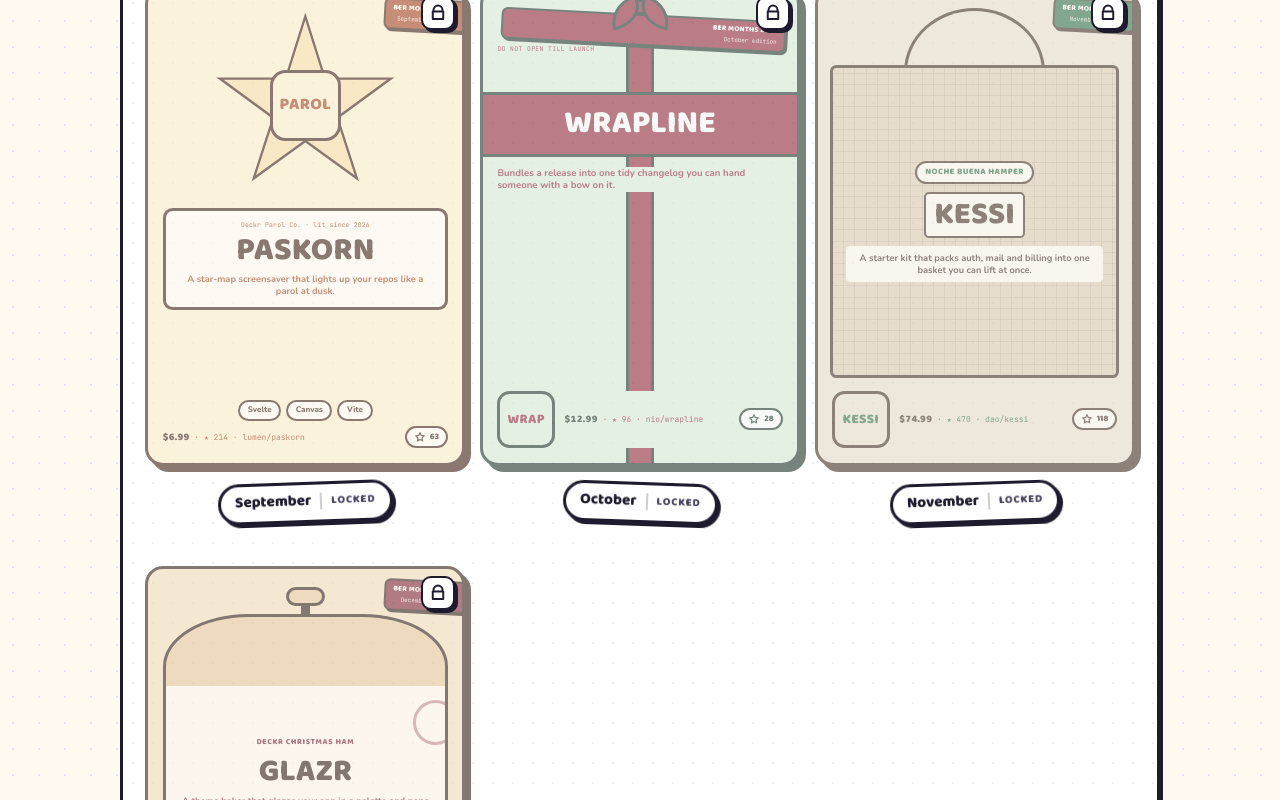
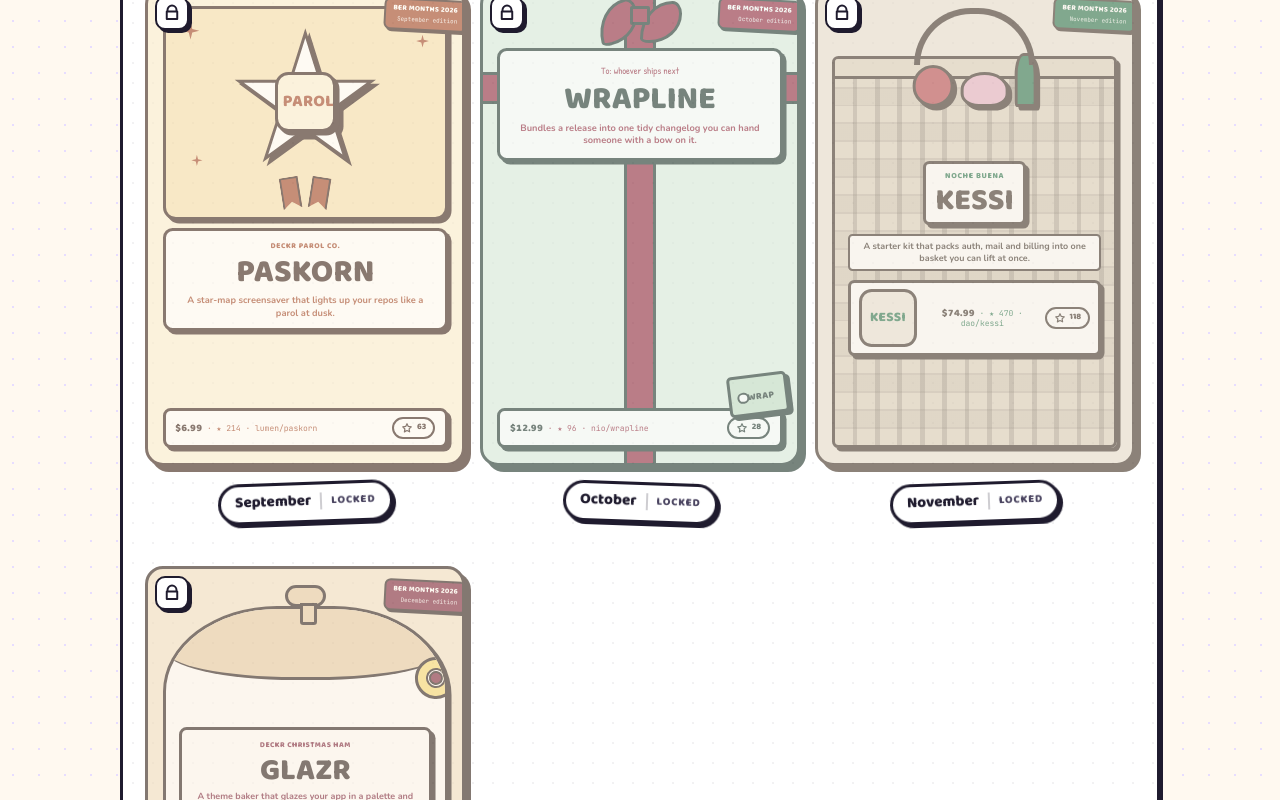
Before and after one commit to s3mivra/deckr, a React (Vite) app in the folder client/: page / in a window 1280 px wide. Shown: the part 2800-3600 px from the top of the page. Built offline with nearby package versions, Linux system fonts and the light colour scheme; no server answers.

Commit message:
v0.38 patch

```diff
--- a/client/src/components/FlipCard.jsx
+++ b/client/src/components/FlipCard.jsx
@@ -378,24 +378,34 @@
   );
 }
 
-/* ---------- fronts: Ber Months 2026 limited editions ---------- */
+/* ---------- fronts: Ber Months 2026 limited editions ----------
+   Cutealism: chunky ink borders, hard offset shadows, flat pastel blocks and
+   one big playful motif per format (star / bow / basket / ham tin). */
 
 function ParolFront({ card, like }) {
   return (
     <div className="flip-card__face flip-card__face--front parol-front">
       <SeasonRibbon pkg="parol" />
+      <div className="pl-sky">
+        <span className="pl-spark pl-spark--1" aria-hidden="true" />
+        <span className="pl-spark pl-spark--2" aria-hidden="true" />
+        <span className="pl-spark pl-spark--3" aria-hidden="true" />
         <div className="pl-star">
           <AppBadge card={card} />
         </div>
-      <div className="pl-tail">
-        <span className="pl-brand">Deckr Parol Co. · lit since {new Date().getFullYear()}</span>
+        <span className="pl-tails" aria-hidden="true">
+          <i />
+          <i />
+        </span>
+      </div>
+      <div className="pl-plate">
+        <span className="pl-brand">Deckr Parol Co.</span>
         <h3 className="pl-name" style={nameStyle(card)}>
           {card.projectName || 'Untitled project'}
         </h3>
         <Flavour text={card.description} className="pl-flav" />
       </div>
       <div className="pl-foot">
-        <TechChips card={card} max={4} />
         <NetWeight card={card} like={like} />
       </div>
     </div>
@@ -406,18 +416,24 @@
   return (
     <div className="flip-card__face flip-card__face--front giftbox-front">
       <SeasonRibbon pkg="giftbox" />
-      <span className="gb-ribbon-v" aria-hidden="true" />
-      <span className="gb-bow" aria-hidden="true" />
-      <span className="gb-brand">Do not open till launch</span>
-      <div className="gb-plate">
+      <span className="gb-ribbon gb-ribbon--h" aria-hidden="true" />
+      <span className="gb-ribbon gb-ribbon--v" aria-hidden="true" />
+      <span className="gb-bow" aria-hidden="true">
+        <i />
+        <i />
+        <b />
+      </span>
+      <div className="gb-label">
+        <span className="gb-to">To: whoever ships next</span>
         <h3 className="gb-name" style={nameStyle(card)}>
           {card.projectName || 'Untitled project'}
         </h3>
+        <Flavour text={card.description} className="gb-flav" />
       </div>
-      <Flavour text={card.description} className="gb-flav" />
-      <div className="gb-spacer" />
+      <span className="gb-tag" aria-hidden="true">
+        <b>{codeFor(card)}</b>
+      </span>
       <div className="gb-foot">
-        <AppBadge card={card} className="p-mascot--sm" />
         <NetWeight card={card} like={like} />
       </div>
     </div>
@@ -429,16 +445,23 @@
     <div className="flip-card__face flip-card__face--front hamper-front">
       <SeasonRibbon pkg="hamper" />
       <span className="hm-handle" aria-hidden="true" />
+      <span className="hm-goods" aria-hidden="true">
+        <i className="hm-cheese" />
+        <i className="hm-ham" />
+        <i className="hm-bottle" />
+      </span>
       <div className="hm-basket">
-        <span className="hm-brand">Noche Buena hamper</span>
+        <div className="hm-label">
+          <span className="hm-brand">Noche Buena</span>
           <h3 className="hm-name" style={nameStyle(card)}>
             {card.projectName || 'Untitled project'}
           </h3>
+        </div>
         <Flavour text={card.description} className="hm-flav" />
-      </div>
         <div className="hm-foot">
           <AppBadge card={card} className="p-mascot--sm" />
           <NetWeight card={card} like={like} />
+        </div>
       </div>
     </div>
   );
@@ -450,14 +473,17 @@
       <SeasonRibbon pkg="hamcan" />
       <span className="hc-key" aria-hidden="true" />
       <div className="hc-tin">
+        <span className="hc-glaze" aria-hidden="true" />
+        <span className="hc-pineapple hc-pineapple--a" aria-hidden="true" />
+        <span className="hc-pineapple hc-pineapple--b" aria-hidden="true" />
+        <div className="hc-label">
           <span className="hc-brand">Deckr Christmas Ham</span>
-        <span className="hc-ring hc-ring--a" aria-hidden="true" />
-        <span className="hc-ring hc-ring--b" aria-hidden="true" />
           <h3 className="hc-name" style={nameStyle(card)}>
             {card.projectName || 'Untitled project'}
           </h3>
           <Flavour text={card.description} className="hc-flav" />
           <span className="hc-ml">Net wt. one project · glazed</span>
+        </div>
       </div>
       <div className="hc-foot">
         <AppBadge card={card} className="p-mascot--sm" />
--- a/client/src/styles/app.css
+++ b/client/src/styles/app.css
@@ -341,8 +341,8 @@
 .berm__lock {
   position: absolute;
   top: 10px;
-  right: 10px;
-  z-index: 2;
+  left: 10px;
+  z-index: 6;
   display: grid;
   place-items: center;
   width: 34px;
--- a/client/src/styles/cards.css
+++ b/client/src/styles/cards.css
@@ -657,6 +657,14 @@
 }
 .flip-card .tin-spacer { flex: 1; min-height: 1cqw; }
 
+/* Ber Months fronts share one chunky-shadow token for interior blocks */
+.flip-card .parol-front,
+.flip-card .giftbox-front,
+.flip-card .hamper-front,
+.flip-card .hamcan-front {
+  --chunk: 1.1cqw 1.1cqw 0 var(--card-ink);
+}
+
 /* ---- FRONT: parol (September) ---- */
 .flip-card .parol-front {
   position: relative;
@@ -664,16 +672,38 @@
   background: var(--pastel);
   align-items: center;
   text-align: center;
-  gap: 3cqw;
+  gap: 2.6cqw;
 }
+.flip-card .pl-sky {
+  position: relative;
+  width: 100%;
+  margin-top: 1cqw;
+  padding: 6cqw 4cqw 13cqw;
+  flex-shrink: 0;
+  background: var(--pastel-2);
+  border: 3px solid var(--card-ink);
+  border-radius: 4cqw;
+  box-shadow: var(--chunk);
+  display: grid;
+  place-items: center;
+}
+.flip-card .pl-spark {
+  position: absolute;
+  width: 5.5cqw;
+  height: 5.5cqw;
+  background: var(--theme-ink);
+  clip-path: polygon(50% 0, 60% 40%, 100% 50%, 60% 60%, 50% 100%, 40% 60%, 0 50%, 40% 40%);
+}
+.flip-card .pl-spark--1 { top: 4cqw; left: 5cqw; }
+.flip-card .pl-spark--2 { top: 8cqw; right: 5cqw; width: 4cqw; height: 4cqw; }
+.flip-card .pl-spark--3 { bottom: 16cqw; left: 8cqw; width: 3.5cqw; height: 3.5cqw; }
 .flip-card .pl-star {
   position: relative;
-  width: 58cqw;
-  height: 58cqw;
-  margin-top: 3cqw;
-  flex-shrink: 0;
+  width: 46cqw;
+  height: 46cqw;
   display: grid;
   place-items: center;
+  filter: drop-shadow(1.4cqw 1.4cqw 0 var(--card-ink));
 }
 .flip-card .pl-star::before,
 .flip-card .pl-star::after {
@@ -694,29 +724,54 @@
   );
 }
 .flip-card .pl-star::before { background: var(--card-ink); }
-.flip-card .pl-star::after { inset: 2.4cqw; background: var(--pastel-2); }
-.flip-card .pl-star .p-mascot { position: relative; z-index: 2; }
-.flip-card .pl-tail {
+.flip-card .pl-star::after { inset: 3cqw; background: var(--card-body); }
+.flip-card .pl-star .p-mascot {
+  position: relative;
+  z-index: 2;
+  width: 19cqw;
+  box-shadow: var(--chunk);
+}
+.flip-card .pl-tails {
+  position: absolute;
+  left: 50%;
+  bottom: 2.5cqw;
+  transform: translateX(-50%);
+  display: flex;
+  gap: 3cqw;
+}
+.flip-card .pl-tails i {
+  width: 6cqw;
+  height: 10cqw;
+  background: var(--theme-ink);
+  border: 2.5px solid var(--card-ink);
+  clip-path: polygon(0 0, 100% 0, 100% 100%, 50% 78%, 0 100%);
+}
+.flip-card .pl-tails i:first-child { transform: rotate(-9deg); }
+.flip-card .pl-tails i:last-child { transform: rotate(9deg); }
+.flip-card .pl-plate {
   position: relative;
   width: 100%;
   background: var(--card-body);
   border: 3px solid var(--card-ink);
   border-radius: 3cqw;
+  box-shadow: var(--chunk);
   padding: 3cqw;
   display: flex;
   flex-direction: column;
-  gap: 1.6cqw;
+  gap: 1.4cqw;
 }
 .flip-card .pl-brand {
-  font-family: var(--font-mono);
-  font-size: 2cqw;
-  letter-spacing: 0.03em;
+  font-family: var(--font-display);
+  font-weight: 800;
+  font-size: 2.4cqw;
+  letter-spacing: 0.08em;
+  text-transform: uppercase;
   color: var(--theme-ink);
 }
 .flip-card .pl-name {
   font-family: var(--font-display);
   font-weight: 800;
-  font-size: clamp(1rem, calc(var(--name-size, 9cqw) * 0.9), 2rem);
+  font-size: clamp(1rem, calc(var(--name-size, 9cqw) * 0.92), 2rem);
   line-height: 1.02;
   text-transform: uppercase;
   overflow-wrap: anywhere;
@@ -730,136 +785,220 @@
 .flip-card .pl-foot {
   margin-top: auto;
   width: 100%;
-  display: flex;
-  flex-direction: column;
-  gap: 1.8cqw;
+  padding: 2cqw 3cqw;
+  background: var(--card-body);
+  border: 3px solid var(--card-ink);
+  border-radius: 2.4cqw;
+  box-shadow: var(--chunk);
 }
-.flip-card .parol-front .p-chips { justify-content: center; }
 
 /* ---- FRONT: giftbox (October) ---- */
 .flip-card .giftbox-front {
   position: relative;
   padding: var(--pad);
   background: var(--pastel);
-  gap: 3cqw;
+  justify-content: center;
 }
-.flip-card .giftbox-front > * { position: relative; z-index: 1; }
-.flip-card .gb-ribbon-v {
+.flip-card .gb-ribbon {
   position: absolute;
+  background: var(--theme-ink);
+  z-index: 0;
+}
+.flip-card .gb-ribbon--h {
+  left: 0;
+  right: 0;
+  top: 26cqw;
+  height: 10cqw;
+  border-top: 3px solid var(--card-ink);
+  border-bottom: 3px solid var(--card-ink);
+}
+.flip-card .gb-ribbon--v {
   top: 0;
   bottom: 0;
   left: 50%;
-  width: 9cqw;
-  margin-left: -4.5cqw;
-  background: var(--theme-ink);
+  width: 10cqw;
+  margin-left: -5cqw;
   border-left: 3px solid var(--card-ink);
   border-right: 3px solid var(--card-ink);
-  z-index: 0;
 }
 .flip-card .gb-bow {
   position: absolute;
-  top: 3.4cqw;
+  top: 8cqw;
   left: 50%;
-  width: 5cqw;
-  height: 5cqw;
-  margin-left: -2.5cqw;
-  z-index: 4;
+  width: 0;
+  height: 0;
+  z-index: 3;
+}
+.flip-card .gb-bow i {
+  position: absolute;
+  top: -4cqw;
+  width: 13cqw;
+  height: 13cqw;
   background: var(--theme-ink);
   border: 3px solid var(--card-ink);
-  border-radius: 1.5px;
+  border-radius: 78% 22% 78% 22% / 90% 30% 70% 10%;
 }
-.flip-card .gb-bow::before,
-.flip-card .gb-bow::after {
-  content: '';
+.flip-card .gb-bow i:first-child { right: 0.5cqw; transform: rotate(-14deg); }
+.flip-card .gb-bow i:last-child { left: 0.5cqw; transform: rotate(14deg) scaleX(-1); }
+.flip-card .gb-bow b {
   position: absolute;
-  top: -1cqw;
-  width: 8cqw;
-  height: 7cqw;
+  top: -2.5cqw;
+  left: -3cqw;
+  width: 6cqw;
+  height: 6cqw;
   background: var(--theme-ink);
   border: 3px solid var(--card-ink);
-  border-radius: 90% 10% 90% 10% / 100% 25% 75% 0%;
-  z-index: -1;
+  border-radius: 2px;
 }
-.flip-card .gb-bow::before { right: 100%; margin-right: -1.6cqw; transform: rotate(-16deg); }
-.flip-card .gb-bow::after { left: 100%; margin-left: -1.6cqw; transform: rotate(16deg) scaleX(-1); }
-.flip-card .gb-brand {
-  font-family: var(--font-mono);
-  font-size: 2cqw;
-  letter-spacing: 0.06em;
-  text-transform: uppercase;
+.flip-card .gb-label {
+  position: relative;
+  z-index: 2;
+  margin: 14cqw 0 auto;
+  background: var(--card-body);
+  border: 3px solid var(--card-ink);
+  border-radius: 3cqw;
+  box-shadow: var(--chunk);
+  padding: 4cqw 3.5cqw;
+  text-align: center;
+  display: flex;
+  flex-direction: column;
+  gap: 1.6cqw;
+}
+.flip-card .gb-to {
+  font-family: var(--font-hand);
+  font-size: 3cqw;
   color: var(--theme-ink);
-}
-.flip-card .gb-plate {
-  margin: 9cqw calc(-1 * var(--pad)) 0;
-  padding: 4cqw var(--pad);
-  background: var(--theme-ink);
-  border-top: 3px solid var(--card-ink);
-  border-bottom: 3px solid var(--card-ink);
-  text-align: center;
 }
 .flip-card .gb-name {
   font-family: var(--font-display);
   font-weight: 800;
-  color: var(--card-body);
-  font-size: clamp(1rem, calc(var(--name-size, 9cqw) * 0.92), 2rem);
+  font-size: clamp(1rem, calc(var(--name-size, 9cqw) * 0.9), 2rem);
   line-height: 1.03;
   text-transform: uppercase;
   overflow-wrap: anywhere;
 }
 .flip-card .gb-flav {
-  position: relative;
-  z-index: 2;
   font-weight: 700;
+  font-size: 2.9cqw;
+  line-height: 1.3;
+  color: var(--theme-ink);
+}
+.flip-card .gb-tag {
+  position: absolute;
+  right: 3cqw;
+  bottom: 15cqw;
+  z-index: 3;
+  padding: 1.6cqw 3.2cqw 1.6cqw 5cqw;
+  background: var(--pastel-2);
+  border: 3px solid var(--card-ink);
+  border-radius: 1.5cqw;
+  box-shadow: var(--chunk);
+  transform: rotate(-7deg);
+}
+.flip-card .gb-tag::before {
+  content: '';
+  position: absolute;
+  left: 2cqw;
+  top: 50%;
+  width: 2.4cqw;
+  height: 2.4cqw;
+  margin-top: -1.2cqw;
+  border: 2.5px solid var(--card-ink);
+  border-radius: 999px;
+  background: var(--card-body);
+}
+.flip-card .gb-tag b {
+  font-family: var(--font-display);
+  font-weight: 800;
   font-size: 3cqw;
-  line-height: 1.32;
-  color: var(--theme-ink);
-  background: var(--pastel);
+  letter-spacing: 0.04em;
+  text-transform: uppercase;
+  color: var(--card-ink);
 }
-.flip-card .gb-spacer { flex: 1; min-height: 2cqw; }
 .flip-card .gb-foot {
   position: relative;
   z-index: 2;
-  display: flex;
-  align-items: center;
-  gap: 3cqw;
-  background: var(--pastel);
+  width: 100%;
+  padding: 2cqw 3cqw;
+  background: var(--card-body);
+  border: 3px solid var(--card-ink);
+  border-radius: 2.4cqw;
+  box-shadow: var(--chunk);
 }
 
 /* ---- FRONT: hamper (November) ---- */
 .flip-card .hamper-front {
   position: relative;
-  padding: 0;
+  padding: 0 var(--pad) var(--pad);
   background: var(--pastel);
   align-items: center;
 }
 .flip-card .hm-handle {
   margin-top: 6cqw;
-  width: 44cqw;
-  height: 20cqw;
+  width: 38cqw;
+  height: 18cqw;
   flex-shrink: 0;
-  border: 3.5px solid var(--card-ink);
+  border: 6px solid var(--card-ink);
   border-bottom: none;
-  border-radius: 50% 50% 0 0 / 100% 100% 0 0;
+  border-radius: 999px 999px 0 0;
+  z-index: 3;
+}
+.flip-card .hm-goods {
+  position: absolute;
+  top: 20cqw;
+  left: 50%;
+  transform: translateX(-50%);
+  display: flex;
+  align-items: flex-end;
+  gap: 2cqw;
+  z-index: 1;
+}
+.flip-card .hm-goods i {
+  border: 3px solid var(--card-ink);
+  box-shadow: var(--chunk);
+}
+.flip-card .hm-cheese {
+  width: 13cqw;
+  height: 13cqw;
+  border-radius: 999px;
+  background: #d8433f;
+  box-shadow: inset 0 0 0 2.2cqw color-mix(in srgb, #d8433f 55%, #ffffff), var(--chunk);
+}
+.flip-card .hm-ham {
+  width: 15cqw;
+  height: 11cqw;
+  border-radius: 60% 60% 45% 45%;
+  background: #f0a6b4;
+}
+.flip-card .hm-bottle {
+  width: 7cqw;
+  height: 17cqw;
+  border-radius: 40% 40% 10% 10%;
+  background: var(--theme-ink);
 }
 .flip-card .hm-basket {
+  position: relative;
   flex: 1;
   align-self: stretch;
-  margin: -2cqw 4cqw 4cqw;
-  padding: 5cqw 4cqw;
+  margin-top: -3cqw;
+  padding: 8cqw 4cqw 4cqw;
   border: 3px solid var(--card-ink);
   border-radius: 2cqw;
+  box-shadow: var(--chunk);
+  overflow: hidden;
   background:
     repeating-linear-gradient(
       90deg,
-      transparent 0 3.2cqw,
-      color-mix(in srgb, var(--card-ink) 12%, transparent) 3.2cqw 3.5cqw
+      transparent 0 5.5cqw,
+      color-mix(in srgb, var(--card-ink) 24%, transparent) 5.5cqw 7cqw
     ),
     repeating-linear-gradient(
       0deg,
-      transparent 0 3.2cqw,
-      color-mix(in srgb, var(--card-ink) 12%, transparent) 3.2cqw 3.5cqw
-    ),
-    var(--pastel-2);
+      var(--pastel-2) 0 5cqw,
+      color-mix(in srgb, var(--card-ink) 16%, var(--pastel-2)) 5cqw 5.6cqw,
+      color-mix(in srgb, var(--card-ink) 7%, var(--pastel-2)) 5.6cqw 10.6cqw,
+      color-mix(in srgb, var(--card-ink) 16%, var(--pastel-2)) 10.6cqw 11.2cqw
+    );
   display: flex;
   flex-direction: column;
   align-items: center;
@@ -868,44 +1007,61 @@
   gap: 2.6cqw;
   min-height: 0;
 }
+.flip-card .hm-basket::before {
+  content: '';
+  position: absolute;
+  top: 0;
+  left: 0;
+  right: 0;
+  height: 5.5cqw;
+  background: var(--pastel-2);
+  border-bottom: 3px solid var(--card-ink);
+}
+.flip-card .hm-label {
+  background: var(--card-body);
+  border: 3px solid var(--card-ink);
+  border-radius: 2cqw;
+  box-shadow: var(--chunk);
+  padding: 2cqw 3cqw;
+  display: flex;
+  flex-direction: column;
+  gap: 0.8cqw;
+}
 .flip-card .hm-brand {
   font-family: var(--font-display);
   font-weight: 800;
-  font-size: 2.7cqw;
-  letter-spacing: 0.05em;
+  font-size: 2.5cqw;
+  letter-spacing: 0.08em;
   text-transform: uppercase;
   color: var(--theme-ink);
-  background: var(--card-body);
-  border: 2px solid var(--card-ink);
-  border-radius: 999px;
-  padding: 0.8cqw 2.6cqw;
 }
 .flip-card .hm-name {
   font-family: var(--font-display);
   font-weight: 800;
-  font-size: clamp(1rem, calc(var(--name-size, 9cqw) * 0.88), 1.95rem);
+  font-size: clamp(1rem, calc(var(--name-size, 9cqw) * 0.85), 1.9rem);
   line-height: 1.02;
   text-transform: uppercase;
   overflow-wrap: anywhere;
-  background: var(--card-body);
-  border: 2.5px solid var(--card-ink);
-  border-radius: 1.6cqw;
-  padding: 1.6cqw 2.6cqw;
 }
 .flip-card .hm-flav {
   font-weight: 700;
-  font-size: 2.9cqw;
+  font-size: 2.8cqw;
   line-height: 1.3;
   background: var(--card-body);
+  border: 2.5px solid var(--card-ink);
   border-radius: 1.4cqw;
-  padding: 1.8cqw 2cqw;
+  padding: 1.6cqw 2cqw;
 }
 .flip-card .hm-foot {
-  align-self: stretch;
+  width: 100%;
   display: flex;
   align-items: center;
   gap: 3cqw;
-  padding: 0 var(--pad) var(--pad);
+  background: var(--card-body);
+  border: 3px solid var(--card-ink);
+  border-radius: 2cqw;
+  box-shadow: var(--chunk);
+  padding: 2cqw 2.6cqw;
 }
 
 /* ---- FRONT: hamcan (December) ---- */
@@ -919,81 +1075,125 @@
 }
 .flip-card .hc-key {
   position: relative;
-  margin-top: 1cqw;
-  width: 12cqw;
-  height: 6cqw;
+  margin-top: 0.5cqw;
+  width: 13cqw;
+  height: 7cqw;
   flex-shrink: 0;
-  border: 3px solid var(--card-ink);
+  border: 3.5px solid var(--card-ink);
   border-radius: 999px;
   background: var(--pastel-2);
+  z-index: 3;
 }
 .flip-card .hc-key::after {
   content: '';
   position: absolute;
   left: 50%;
-  top: 100%;
-  width: 3cqw;
-  height: 3.4cqw;
-  margin-left: -1.5cqw;
-  background: var(--card-ink);
+  top: 90%;
+  width: 3.4cqw;
+  height: 5cqw;
+  margin-left: -1.7cqw;
+  background: var(--pastel-2);
+  border: 3.5px solid var(--card-ink);
+  border-radius: 0 0 1cqw 1cqw;
 }
 .flip-card .hc-tin {
   position: relative;
   flex: 1;
   align-self: stretch;
+  margin-top: -3cqw;
   overflow: hidden;
-  padding: 5cqw 4.5cqw;
+  padding: 4.5cqw 4cqw;
   border: 3px solid var(--card-ink);
-  border-radius: 30% 30% 12% 12% / 15% 15% 8% 8%;
-  background: linear-gradient(180deg, var(--pastel-2) 0 20%, var(--card-body) 20% 100%);
+  border-radius: 40% 40% 14% 14% / 24% 24% 9% 9%;
+  box-shadow: var(--chunk);
+  background: var(--card-body);
   display: flex;
   flex-direction: column;
   align-items: center;
   justify-content: center;
-  gap: 2.4cqw;
   min-height: 0;
+}
+.flip-card .hc-glaze {
+  position: absolute;
+  top: 0;
+  left: 0;
+  right: 0;
+  height: 22cqw;
+  background: var(--pastel-2);
+  border-bottom: 3px solid var(--card-ink);
+  border-radius: 0 0 46% 46% / 0 0 42% 42%;
+  z-index: 1;
+}
+.flip-card .hc-pineapple {
+  position: absolute;
+  width: 13cqw;
+  height: 13cqw;
+  border-radius: 999px;
+  background: #ffd23f;
+  border: 3px solid var(--card-ink);
+  z-index: 2;
+  display: grid;
+  place-items: center;
+}
+.flip-card .hc-pineapple::before {
+  content: '';
+  width: 5cqw;
+  height: 5cqw;
+  border-radius: 999px;
+  background: var(--card-body);
+  border: 2.5px solid var(--card-ink);
+}
+.flip-card .hc-pineapple::after {
+  content: '';
+  position: absolute;
+  width: 3cqw;
+  height: 3cqw;
+  border-radius: 999px;
+  background: var(--theme-ink);
+  border: 2px solid var(--card-ink);
+}
+.flip-card .hc-pineapple--a { top: 15cqw; right: -3.5cqw; transform: rotate(8deg); }
+.flip-card .hc-pineapple--b { bottom: 6cqw; left: -4cqw; width: 15cqw; height: 15cqw; }
+.flip-card .hc-label {
+  position: relative;
+  z-index: 3;
+  background: var(--card-body);
+  border: 3px solid var(--card-ink);
+  border-radius: 2.4cqw;
+  box-shadow: var(--chunk);
+  padding: 3cqw;
+  display: flex;
+  flex-direction: column;
+  align-items: center;
+  gap: 1.4cqw;
 }
 .flip-card .hc-brand {
   font-family: var(--font-display);
   font-weight: 800;
-  font-size: 2.5cqw;
-  letter-spacing: 0.08em;
+  font-size: 2.4cqw;
+  letter-spacing: 0.06em;
   text-transform: uppercase;
   color: var(--theme-ink);
 }
-.flip-card .hc-ring {
-  position: absolute;
-  width: 14cqw;
-  height: 14cqw;
-  border: 3px solid color-mix(in srgb, var(--theme-ink) 50%, transparent);
-  border-radius: 999px;
-}
-.flip-card .hc-ring--a { right: -4cqw; top: 26cqw; }
-.flip-card .hc-ring--b { left: -5cqw; bottom: 6cqw; width: 18cqw; height: 18cqw; }
 .flip-card .hc-name {
-  position: relative;
-  z-index: 2;
   font-family: var(--font-display);
   font-weight: 800;
-  font-size: clamp(1rem, calc(var(--name-size, 9cqw) * 0.88), 1.95rem);
+  font-size: clamp(1rem, calc(var(--name-size, 9cqw) * 0.85), 1.9rem);
   line-height: 1;
   text-transform: uppercase;
   overflow-wrap: anywhere;
 }
 .flip-card .hc-flav {
-  position: relative;
-  z-index: 2;
   font-weight: 700;
-  font-size: 2.9cqw;
+  font-size: 2.8cqw;
   line-height: 1.3;
   color: var(--theme-ink);
 }
 .flip-card .hc-ml {
-  margin-top: 1cqw;
   font-family: var(--font-mono);
-  font-size: 2.1cqw;
-  letter-spacing: 0.05em;
-  color: var(--theme-ink);
+  font-size: 2cqw;
+  letter-spacing: 0.04em;
+  color: color-mix(in srgb, var(--card-ink) 60%, transparent);
 }
 .flip-card .hc-foot {
   align-self: stretch;
```
Lines whose indentation alone changed are shown as unchanged.
